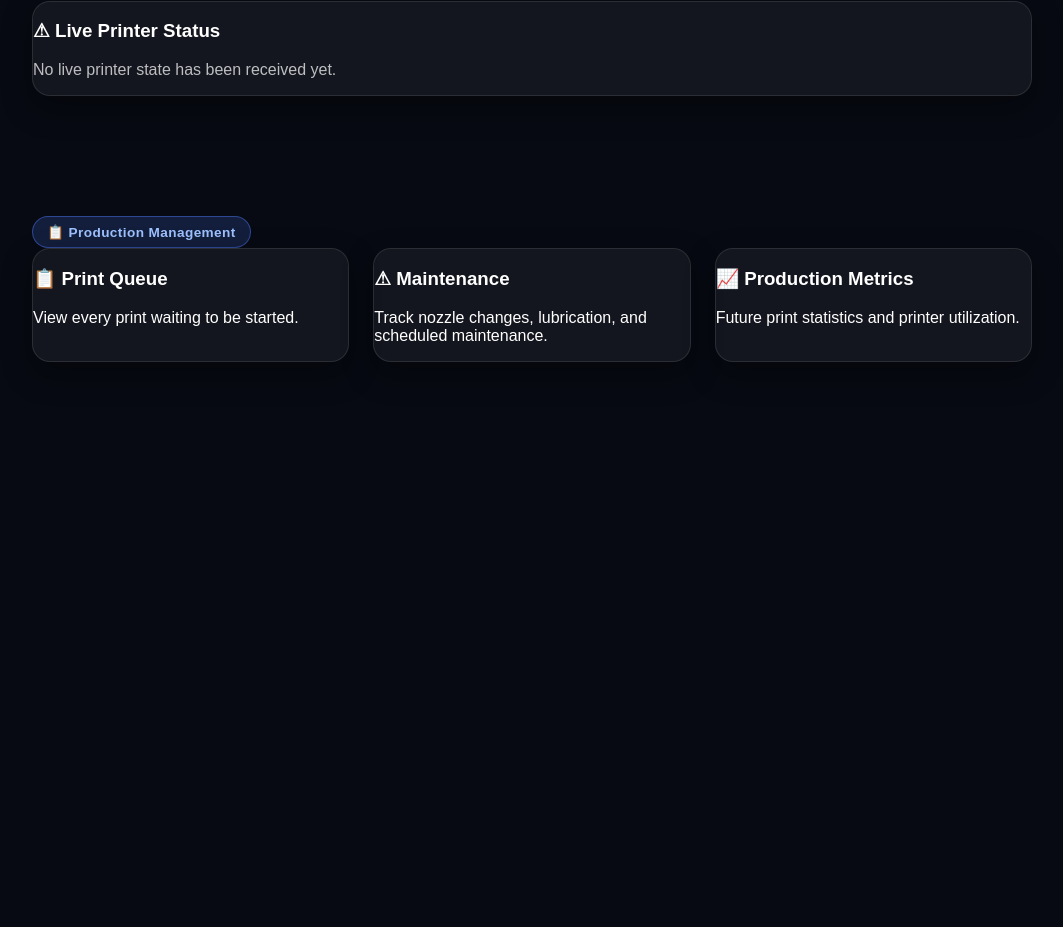
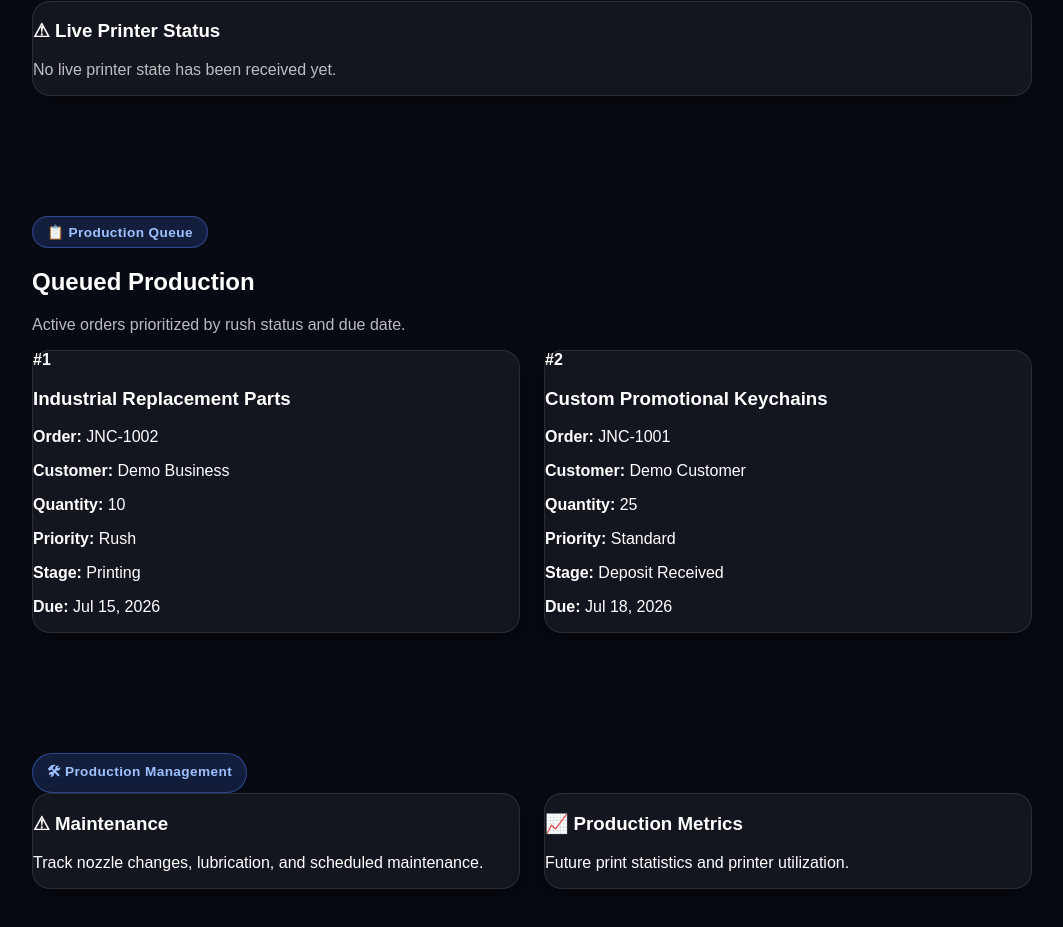
Before and after one commit to jnc3designs/jnc3designs-website, a Next.js app in the folder jnc3designs-premium/: page /admin/production in a window 1280 px wide. Shown: the part 523-1450 px from the top of the page, without its empty margins (108-1171 px from the left). Before the commit the page ends 945 px from the top, so only its background shows below. Built offline with nearby package versions, Linux system fonts and the light colour scheme; no server answers; the database is empty.

Commit message:
Add production queue foundation

```diff
--- a/jnc3designs-premium/app/admin/production/page.js
+++ b/jnc3designs-premium/app/admin/production/page.js
@@ -2,6 +2,7 @@ import OperationsHeader from "../../../components/OperationsHeader";
 import JNCCard from "../../../components/JNCCard";
 import Badge from "../../../components/Badge";
 import LivePrinterStatus from "../../../components/LivePrinterStatus";
+import ProductionQueue from "../../../components/ProductionQueue";
 
 export default function ProductionPage() {
   return (
@@ -29,20 +30,14 @@ export default function ProductionPage() {
         <LivePrinterStatus />
       </section>
 
+      <ProductionQueue />
+
       <section className="section">
         <Badge color="blue">
-          📋 Production Management
+          🛠 Production Management
         </Badge>
 
         <div className="operations-grid">
-          <JNCCard hover={false}>
-            <h3>📋 Print Queue</h3>
-
-            <p>
-              View every print waiting to be started.
-            </p>
-          </JNCCard>
-
           <JNCCard hover={false}>
             <h3>⚠ Maintenance</h3>
 
--- /dev/null
+++ b/jnc3designs-premium/components/ProductionQueue.jsx
@@ -0,0 +1,103 @@
+import { orders } from "../data/orders";
+import { getProductionQueue } from "../lib/productionQueue";
+import Badge from "./Badge";
+import JNCCard from "./JNCCard";
+
+function formatDueDate(dueDate) {
+  if (!dueDate) {
+    return "No Due Date";
+  }
+
+  const date = new Date(
+    `${dueDate}T00:00:00`
+  );
+
+  if (Number.isNaN(date.getTime())) {
+    return dueDate;
+  }
+
+  return date.toLocaleDateString([], {
+    month: "short",
+    day: "numeric",
+    year: "numeric",
+  });
+}
+
+export default function ProductionQueue() {
+  const queue = getProductionQueue(
+    orders
+  );
+
+  return (
+    <section className="section">
+      <Badge color="blue">
+        📋 Production Queue
+      </Badge>
+
+      <h2>Queued Production</h2>
+
+      <p className="operations-muted">
+        Active orders prioritized by rush status and due date.
+      </p>
+
+      {queue.length === 0 ? (
+        <JNCCard hover={false}>
+          <h3>Queue Clear</h3>
+
+          <p>
+            No active production orders are waiting.
+          </p>
+        </JNCCard>
+      ) : (
+        <div className="operations-grid">
+          {queue.map((order) => (
+            <JNCCard
+              key={order.id}
+              hover={false}
+            >
+              <div>
+                <strong>
+                  #{order.queuePosition}
+                </strong>
+
+                <h3>{order.item}</h3>
+              </div>
+
+              <p>
+                <strong>Order:</strong>{" "}
+                {order.id}
+              </p>
+
+              <p>
+                <strong>Customer:</strong>{" "}
+                {order.customer}
+              </p>
+
+              <p>
+                <strong>Quantity:</strong>{" "}
+                {order.quantity}
+              </p>
+
+              <p>
+                <strong>Priority:</strong>{" "}
+                {order.priority}
+              </p>
+
+              <p>
+                <strong>Stage:</strong>{" "}
+                {order.stage}
+              </p>
+
+              <p>
+                <strong>Due:</strong>{" "}
+                {formatDueDate(
+                  order.dueDate
+                )}
+              </p>
+            </JNCCard>
+          ))}
+        </div>
+      )}
+    </section>
+  );
+}
--- /dev/null
+++ b/jnc3designs-premium/lib/productionQueue.js
@@ -0,0 +1,61 @@
+import { getOrderStats } from "./orderStats";
+
+function normalizeText(value) {
+  return String(value || "")
+    .trim()
+    .toLowerCase();
+}
+
+function getPriorityWeight(priority) {
+  const normalizedPriority =
+    normalizeText(priority);
+
+  if (normalizedPriority === "rush") {
+    return 1;
+  }
+
+  return 2;
+}
+
+function getDueDateTime(dueDate) {
+  if (!dueDate) {
+    return Number.MAX_SAFE_INTEGER;
+  }
+
+  const dueDateTime =
+    new Date(dueDate).getTime();
+
+  if (Number.isNaN(dueDateTime)) {
+    return Number.MAX_SAFE_INTEGER;
+  }
+
+  return dueDateTime;
+}
+
+export function getProductionQueue(
+  orderList
+) {
+  const {
+    activeOrdersList,
+  } = getOrderStats(orderList);
+
+  return [...activeOrdersList]
+    .sort((a, b) => {
+      const priorityDifference =
+        getPriorityWeight(a.priority) -
+        getPriorityWeight(b.priority);
+
+      if (priorityDifference !== 0) {
+        return priorityDifference;
+      }
+
+      return (
+        getDueDateTime(a.dueDate) -
+        getDueDateTime(b.dueDate)
+      );
+    })
+    .map((order, index) => ({
+      ...order,
+      queuePosition: index + 1,
+    }));
+}
```
